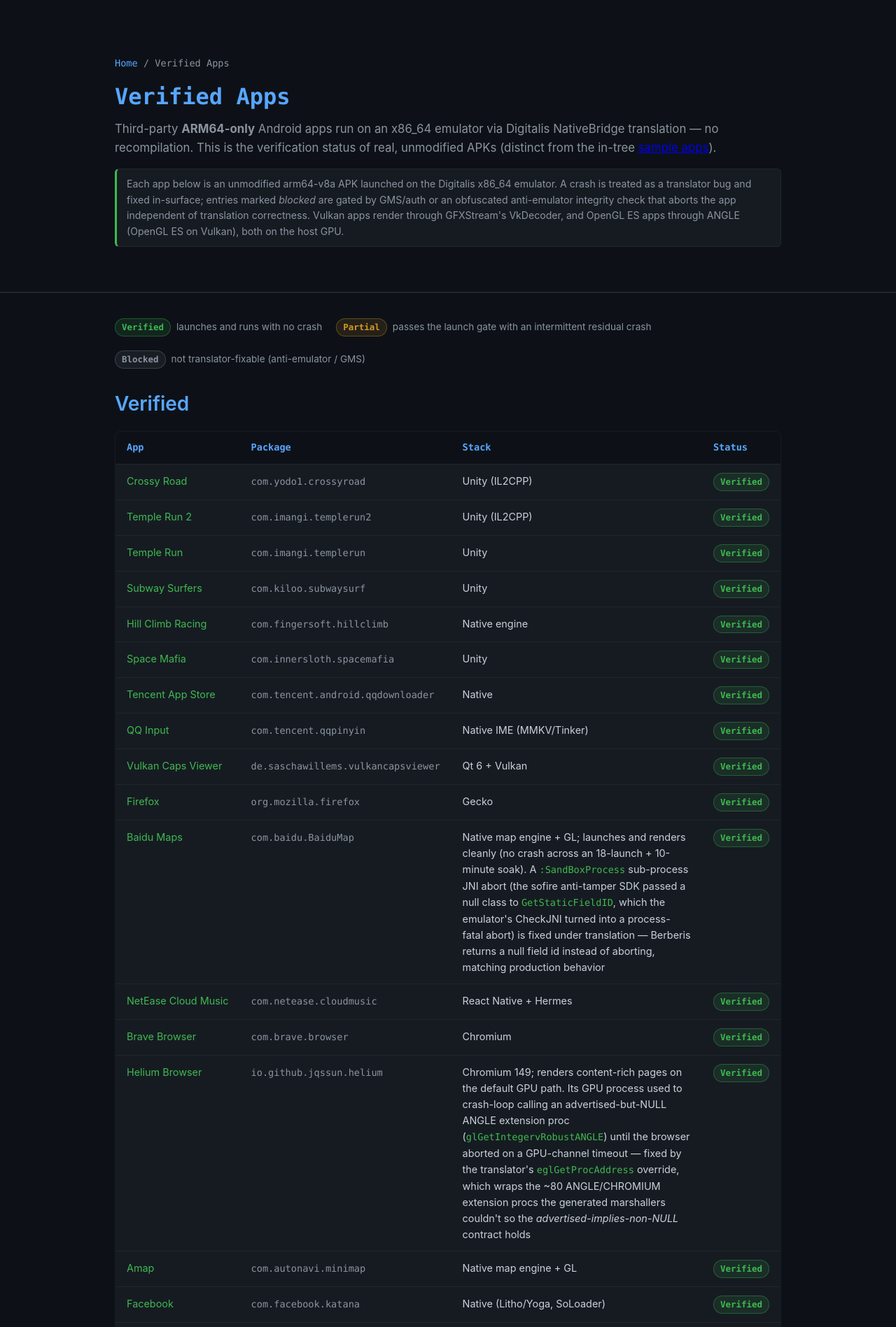
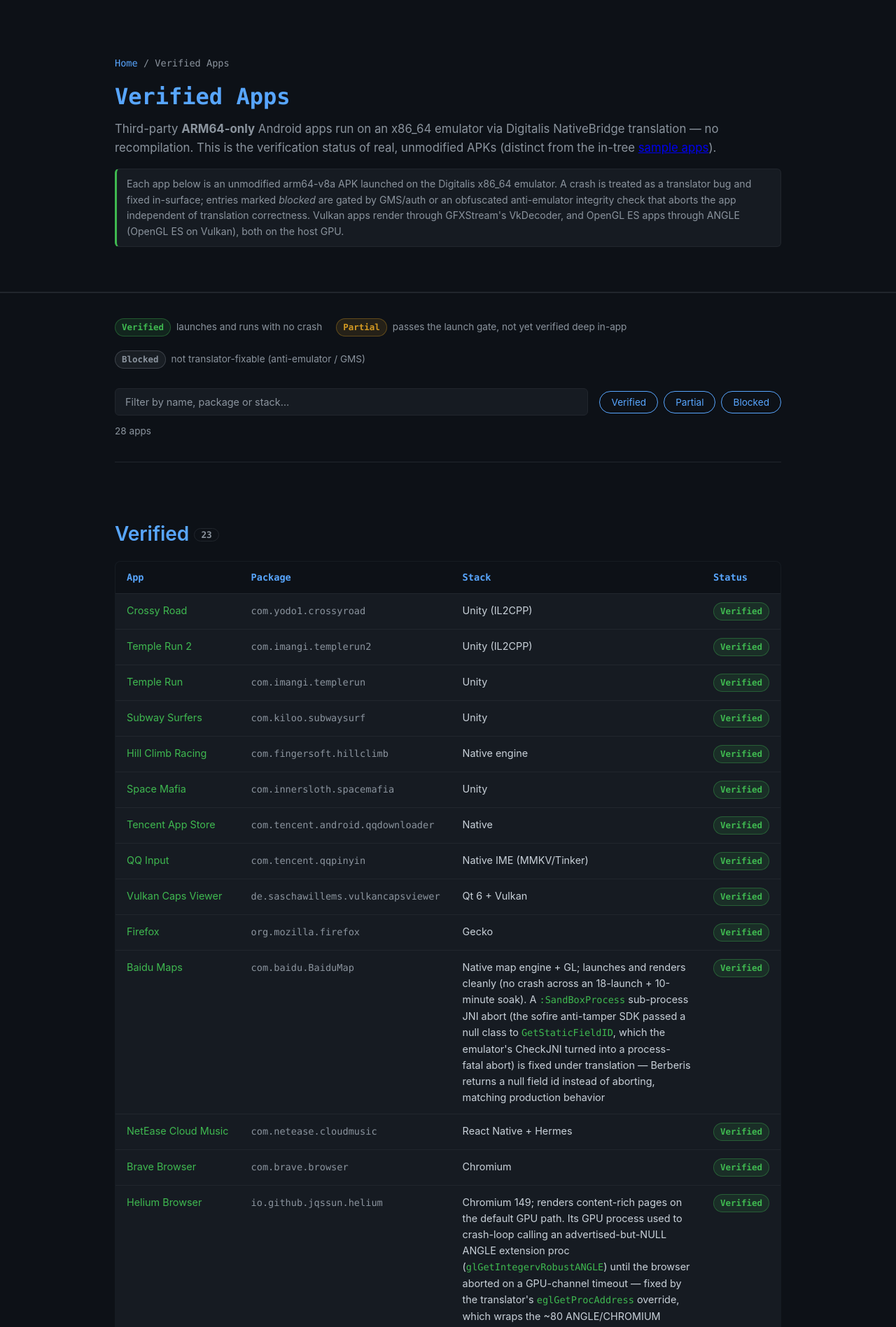
Before and after one commit to DigitalisX64/digitalisx64.github.io, a Jekyll site: the page built from apps.html, in a window 1280 px wide. Shown: the top 1897 px of the page at 70% size. Built offline with Jekyll 4.4.1, drawn with Linux system fonts in a browser that asks for light colours; some of the changed text lies outside the part shown.

Commit message:
site: move the verified-app list into a data file
apps.html was 28 apps of hand-written table markup, so adding one meant editing
HTML in the right of three tables and updating a count by hand. The list now
lives in _data/apps.yml and the page renders from it: tables, per-status counts,
and a search-and-filter toolbar that is revealed by script, so with JavaScript
off the page is simply the full tables as before.

Honkai: Star Rail moves to verified. It was marked partial pending in-game
verification, but the residual crash behind that caveat turned out to be a
re-signed, incorrectly merged APK rather than a translation fault.

Every other row renders byte-identically to the previous page, verified by
diffing the built output against the committed HTML rather than by eye — which
is how a text-wrapping bug that turned "GPU-channel" into "GPU- channel" was
caught before it shipped.

```diff
--- a/apps.html
+++ b/apps.html
@@ -1,3 +1,10 @@
+---
+layout: null
+title: Verified Apps
+# Keep the historical URL: the site-wide permalink style would otherwise move
+# this page to /apps/ and break every existing link to apps.html.
+permalink: /apps.html
+---
 <!DOCTYPE html>
 <html lang="en">
 <head>
@@ -31,76 +38,62 @@
     </div>
   </header>
 
-  <!-- Status legend -->
   <section>
     <div class="container">
       <div class="status-legend">
         <span><span class="badge badge-pass">Verified</span> launches and runs with no crash</span>
-        <span><span class="badge badge-partial">Partial</span> passes the launch gate with an intermittent residual crash</span>
+        <span><span class="badge badge-partial">Partial</span> passes the launch gate, not yet verified deep in-app</span>
         <span><span class="badge badge-blocked">Blocked</span> not translator-fixable (anti-emulator / GMS)</span>
       </div>
 
-      <!-- Verified -->
-      <h2 class="section-title">Verified</h2>
-      <table class="module-table">
-        <thead>
-          <tr><th>App</th><th>Package</th><th>Stack</th><th>Status</th></tr>
-        </thead>
-        <tbody>
-          <tr><td>Crossy Road</td><td class="pkg"><code>com.yodo1.crossyroad</code></td><td>Unity (IL2CPP)</td><td><span class="badge badge-pass">Verified</span></td></tr>
-          <tr><td>Temple Run 2</td><td class="pkg"><code>com.imangi.templerun2</code></td><td>Unity (IL2CPP)</td><td><span class="badge badge-pass">Verified</span></td></tr>
-          <tr><td>Temple Run</td><td class="pkg"><code>com.imangi.templerun</code></td><td>Unity</td><td><span class="badge badge-pass">Verified</span></td></tr>
-          <tr><td>Subway Surfers</td><td class="pkg"><code>com.kiloo.subwaysurf</code></td><td>Unity</td><td><span class="badge badge-pass">Verified</span></td></tr>
-          <tr><td>Hill Climb Racing</td><td class="pkg"><code>com.fingersoft.hillclimb</code></td><td>Native engine</td><td><span class="badge badge-pass">Verified</span></td></tr>
-          <tr><td>Space Mafia</td><td class="pkg"><code>com.innersloth.spacemafia</code></td><td>Unity</td><td><span class="badge badge-pass">Verified</span></td></tr>
-          <tr><td>Tencent App Store</td><td class="pkg"><code>com.tencent.android.qqdownloader</code></td><td>Native</td><td><span class="badge badge-pass">Verified</span></td></tr>
-          <tr><td>QQ Input</td><td class="pkg"><code>com.tencent.qqpinyin</code></td><td>Native IME (MMKV/Tinker)</td><td><span class="badge badge-pass">Verified</span></td></tr>
-          <tr><td>Vulkan Caps Viewer</td><td class="pkg"><code>de.saschawillems.vulkancapsviewer</code></td><td>Qt 6 + Vulkan</td><td><span class="badge badge-pass">Verified</span></td></tr>
-          <tr><td>Firefox</td><td class="pkg"><code>org.mozilla.firefox</code></td><td>Gecko</td><td><span class="badge badge-pass">Verified</span></td></tr>
-          <tr><td>Baidu Maps</td><td class="pkg"><code>com.baidu.BaiduMap</code></td><td>Native map engine + GL; launches and renders cleanly (no crash across an 18-launch + 10-minute soak). A <code>:SandBoxProcess</code> sub-process JNI abort (the sofire anti-tamper SDK passed a null class to <code>GetStaticFieldID</code>, which the emulator's CheckJNI turned into a process-fatal abort) is fixed under translation — Berberis returns a null field id instead of aborting, matching production behavior</td><td><span class="badge badge-pass">Verified</span></td></tr>
-          <tr><td>NetEase Cloud Music</td><td class="pkg"><code>com.netease.cloudmusic</code></td><td>React Native + Hermes</td><td><span class="badge badge-pass">Verified</span></td></tr>
-          <tr><td>Brave Browser</td><td class="pkg"><code>com.brave.browser</code></td><td>Chromium</td><td><span class="badge badge-pass">Verified</span></td></tr>
-          <tr><td>Helium Browser</td><td class="pkg"><code>io.github.jqssun.helium</code></td><td>Chromium 149; renders content-rich pages on the default GPU path. Its GPU process used to crash-loop calling an advertised-but-NULL ANGLE extension proc (<code>glGetIntegervRobustANGLE</code>) until the browser aborted on a GPU-channel timeout &mdash; fixed by the translator's <code>eglGetProcAddress</code> override, which wraps the ~80 ANGLE/CHROMIUM extension procs the generated marshallers couldn't so the <em>advertised-implies-non-NULL</em> contract holds</td><td><span class="badge badge-pass">Verified</span></td></tr>
-          <tr><td>Amap</td><td class="pkg"><code>com.autonavi.minimap</code></td><td>Native map engine + GL</td><td><span class="badge badge-pass">Verified</span></td></tr>
-          <tr><td>Facebook</td><td class="pkg"><code>com.facebook.katana</code></td><td>Native (Litho/Yoga, SoLoader)</td><td><span class="badge badge-pass">Verified</span></td></tr>
-          <tr><td>CoolApk</td><td class="pkg"><code>com.coolapk.market</code></td><td>Native; launches and loads its feed. It used to sit on &ldquo;Loading failed&rdquo; with no crash and no error in the log, because the heavy JIT tier&rsquo;s CPU-state cache was keyed on a register slot without regard for access width: a 64-bit read of a vector register zeroes the upper half of its host XMM, and forwarding that to a later 128-bit read of the same register fed zeroes into the app&rsquo;s bcrypt key schedule, producing a wrong hash and a rejected auth token. The cache now records each mapping&rsquo;s width and register class</td><td><span class="badge badge-pass">Verified</span></td></tr>
-          <tr><td>WeChat</td><td class="pkg"><code>com.tencent.mm</code></td><td>Native (Tinker/XWeb)</td><td><span class="badge badge-pass">Verified</span></td></tr>
-          <tr><td>Tencent Map</td><td class="pkg"><code>com.tencent.map</code></td><td>Native map engine + GL</td><td><span class="badge badge-pass">Verified</span></td></tr>
-          <tr><td>AliExpress</td><td class="pkg"><code>com.alibaba.aliexpresshd</code></td><td>Native + system WebView + SecurityGuard</td><td><span class="badge badge-pass">Verified</span></td></tr>
-          <tr><td>Douyin</td><td class="pkg"><code>com.ss.android.ugc.aweme</code></td><td>Native UI (ByteDance Lynx) + WebView hardware-accel draw functor; launches and survives. Its Lynx native UI library called <code>android::RegisterDrawFunctor</code> during WebView initialization — a symbol in the WebView hardware-accel support library <code>libwebviewchromium_plat_support</code> that used to abort the process as an uncovered proxy trampoline (<code>Bad '&lt;sym&gt;' call</code>). It is now covered in-surface and forwarded to the host WebView support library, with a valid host <code>JNIEnv</code> obtained by attaching the calling worker thread to the host VM</td><td><span class="badge badge-pass">Verified</span></td></tr>
-          <tr><td>Kuaishou</td><td class="pkg"><code>com.smile.gifmaker</code></td><td>Launches and runs cleanly. Three classes of fault were fixed under translation: fdsan fd-ownership aborts and a SIGALRM deadman-timer watchdog from its integrity SDK, and the media player's calls into <code>libgui.so</code> — a private SurfaceFlinger system library with no guest copy — now satisfied by a minimal guest-only stub plus the host-call redirect</td><td><span class="badge badge-pass">Verified</span></td></tr>
-        </tbody>
-      </table>
+      <!-- Filter toolbar. Hidden until the script enables it, so that with no
+           JavaScript the page is simply the full, unfiltered tables. -->
+      <div class="app-filter" id="app-filter" hidden>
+        <label class="app-search">
+          <span class="visually-hidden">Search apps</span>
+          <input type="search" id="app-search" placeholder="Filter by name, package or stack…" autocomplete="off">
+        </label>
+        <div class="app-chips" role="group" aria-label="Filter by status">
+          <button type="button" class="app-chip is-on" data-status="verified">Verified</button>
+          <button type="button" class="app-chip is-on" data-status="partial">Partial</button>
+          <button type="button" class="app-chip is-on" data-status="blocked">Blocked</button>
+        </div>
+        <p class="app-count" id="app-count" aria-live="polite"></p>
+      </div>
 
-      <!-- Partial -->
-      <h2 class="section-title" style="margin-top:48px">Partial</h2>
-      <p class="section-desc">These pass the launch-stability gate but are not yet verified deep in-app; remaining work is tracked in-surface.</p>
-      <table class="module-table">
-        <thead>
-          <tr><th>App</th><th>Package</th><th>Status detail</th><th>Status</th></tr>
-        </thead>
-        <tbody>
-          <tr><td>Honkai: Star Rail</td><td class="pkg"><code>com.HoYoverse.hkrpgoversea</code></td><td>A namespace-isolation fix clears the crash that blocked launch. Isolated app namespaces no longer load their own copies of non-public system libraries, so Unity&rsquo;s global <code>operator new</code> in <code>libunity.so</code> can no longer interpose over a system library and route it into the app&rsquo;s not-yet-initialized allocator (previously a SIGILL on libunity&rsquo;s encrypted lazy-init path). The game now boots to its login screen under translation; further in-game verification is pending.</td><td><span class="badge badge-partial">Partial</span></td></tr>
-        </tbody>
-      </table>
+      {% assign sections = "verified,partial,blocked" | split: "," %}
+      {% for status in sections %}
+      {% assign apps = site.data.apps[status] %}
+      {% if apps and apps.size > 0 %}
+      {% case status %}
+        {% when "verified" %}{% assign heading = "Verified" %}{% assign label = "Verified" %}{% assign badge = "badge-pass" %}{% assign col3 = "Stack" %}{% assign intro = "" %}
+        {% when "partial" %}{% assign heading = "Partial" %}{% assign label = "Partial" %}{% assign badge = "badge-partial" %}{% assign col3 = "Status detail" %}{% assign intro = "These pass the launch-stability gate but are not yet verified deep in-app; remaining work is tracked in-surface." %}
+        {% when "blocked" %}{% assign heading = "Known limitations" %}{% assign label = "Blocked" %}{% assign badge = "badge-blocked" %}{% assign col3 = "Reason" %}{% assign intro = "These are blocked in the <strong>Digitalis test environment specifically</strong> — a bare, GMS-less AOSP emulator image. They ship Google Mobile Services dependencies and/or obfuscated anti-emulator integrity protectors that abort at startup <em>after</em> their native libraries load cleanly under translation (one entry instead fails on an in-app assertion of its own). That is an environment/app-policy refusal or an app-internal bug, <strong>not a translation error</strong>. The Digitalis test environment does not represent a production environment that ships GMS — on a GMS-equipped device or emulator these apps may run normally, so a &quot;Blocked&quot; status here is not a statement about Digitalis translation correctness." %}
+      {% endcase %}
+      <section class="app-section" data-status="{{ status }}"{% unless forloop.first %} style="padding-top:0;border-top:0"{% endunless %}>
+        <h2 class="section-title">{{ heading }} <span class="section-count" data-count-for="{{ status }}">{{ apps.size }}</span></h2>
+        {% if intro != "" %}<p class="section-desc">{{ intro }}</p>{% endif %}
+        <table class="module-table">
+          <thead>
+            <tr><th>App</th><th>Package</th><th>{{ col3 }}</th><th>Status</th></tr>
+          </thead>
+          <tbody>
+            {% for app in apps %}
+            <tr data-status="{{ status }}" data-search="{{ app.name | append: ' ' | append: app.package | append: ' ' | append: app.stack | append: ' ' | append: app.reason | strip_html | downcase | escape }}">
+              <td>{{ app.name }}</td>
+              <td class="pkg"><code>{{ app.package }}</code></td>
+              <td>{{ app.stack | default: app.reason }}{% if app.notes %}{% if app.stack or app.reason %}; {% endif %}{{ app.notes }}{% endif %}</td>
+              <td><span class="badge {{ badge }}">{{ label }}</span></td>
+            </tr>
+            {% endfor %}
+          </tbody>
+        </table>
+        <p class="app-empty" hidden>No apps match this filter.</p>
+      </section>
+      {% endif %}
+      {% endfor %}
 
-      <!-- Blocked -->
-      <h2 class="section-title" style="margin-top:48px">Known limitations</h2>
-      <p class="section-desc">These are blocked in the <strong>Digitalis test environment specifically</strong> — a bare, GMS-less AOSP emulator image. They ship Google Mobile Services dependencies and/or obfuscated anti-emulator integrity protectors that abort at startup <em>after</em> their native libraries load cleanly under translation (one entry instead fails on an in-app assertion of its own). That is an environment/app-policy refusal or an app-internal bug, <strong>not a translation error</strong>. The Digitalis test environment does not represent a production environment that ships GMS — on a GMS-equipped device or emulator these apps may run normally, so a "Blocked" status here is not a statement about Digitalis translation correctness.</p>
-      <table class="module-table">
-        <thead>
-          <tr><th>App</th><th>Package</th><th>Reason</th><th>Status</th></tr>
-        </thead>
-        <tbody>
-          <tr><td>Hill Climb Racing 2</td><td class="pkg"><code>com.fingersoft.hcr2</code></td><td>Obfuscated integrity protector (<code>yez.d "01"</code>) + Google Play dependency</td><td><span class="badge badge-blocked">Blocked</span></td></tr>
-          <tr><td>Clash of Clans</td><td class="pkg"><code>com.supercell.clashofclans</code></td><td>Obfuscated integrity protector (<code>xlebgahq.ab "02"</code>) + Google Play dependency</td><td><span class="badge badge-blocked">Blocked</span></td></tr>
-          <tr><td>Amazon Shopping</td><td class="pkg"><code>com.amazon.mShop.android.shopping</code></td><td>Google Play Services / Firebase dependency (native hidden-API-exemption abort fixed under translation; process now stays alive and reaches the GMS gate)</td><td><span class="badge badge-blocked">Blocked</span></td></tr>
-          <tr><td>Microsoft Teams</td><td class="pkg"><code>com.microsoft.teams</code></td><td>OneAuth + Google Play Services dependency (native hidden-API-exemption abort fixed under translation; now reaches the OneAuth/GMS gate)</td><td><span class="badge badge-blocked">Blocked</span></td></tr>
-          <tr><td>WhatsApp</td><td class="pkg"><code>com.whatsapp</code></td><td>Launches, loads its native libraries cleanly, and reaches its EULA screen; an intermittent in-app assertion in its own dependency-injection framework ("must not be called on the main thread") fires during EULA activity teardown &mdash; a pure Java crash with no translator frame in the stack</td><td><span class="badge badge-blocked">Blocked</span></td></tr>
-        </tbody>
-      </table>
-
-      <p class="section-desc" style="margin-top:32px">Status reflects manual verification on the Digitalis emulator and evolves as fixes land. App and package names are the publishers'; trademarks belong to their respective owners. Listing here indicates translation compatibility only, not affiliation or endorsement.</p>
+      <p class="section-desc" style="margin-top:32px">Status reflects manual verification on the Digitalis emulator and evolves as fixes land. App and package names are the publishers'; trademarks belong to their respective owners. Listing here indicates translation compatibility only, not affiliation or endorsement. The underlying list lives in <a href="https://github.com/DigitalisX64/digitalisx64.github.io/blob/android-latest-release/_data/apps.yml"><code>_data/apps.yml</code></a>.</p>
     </div>
   </section>
 
@@ -112,5 +105,55 @@
     </div>
   </footer>
 
+  <script>
+    (function () {
+      var filter = document.getElementById('app-filter');
+      var search = document.getElementById('app-search');
+      var count = document.getElementById('app-count');
+      var chips = Array.prototype.slice.call(document.querySelectorAll('.app-chip'));
+      var rows = Array.prototype.slice.call(document.querySelectorAll('tr[data-status]'));
+      var sections = Array.prototype.slice.call(document.querySelectorAll('.app-section'));
+      if (!rows.length) return;
+
+      filter.hidden = false;
+
+      function apply() {
+        var term = search.value.trim().toLowerCase();
+        var on = {};
+        chips.forEach(function (c) { on[c.dataset.status] = c.classList.contains('is-on'); });
+
+        var shown = 0;
+        rows.forEach(function (row) {
+          var match = on[row.dataset.status] &&
+                      (term === '' || row.dataset.search.indexOf(term) !== -1);
+          row.hidden = !match;
+          if (match) shown++;
+        });
+
+        sections.forEach(function (section) {
+          var visible = section.querySelectorAll('tr[data-status]:not([hidden])').length;
+          var badge = section.querySelector('[data-count-for]');
+          if (badge) badge.textContent = visible;
+          section.querySelector('table').hidden = visible === 0;
+          section.querySelector('.app-empty').hidden = visible !== 0;
+        });
+
+        count.textContent = shown + (shown === 1 ? ' app' : ' apps') +
+                            (term === '' ? '' : ' matching “' + search.value.trim() + '”');
+      }
+
+      search.addEventListener('input', apply);
+      chips.forEach(function (chip) {
+        chip.addEventListener('click', function () {
+          chip.classList.toggle('is-on');
+          chip.setAttribute('aria-pressed', chip.classList.contains('is-on'));
+          apply();
+        });
+        chip.setAttribute('aria-pressed', 'true');
+      });
+      apply();
+    })();
+  </script>
+
 </body>
 </html>
--- a/style.css
+++ b/style.css
@@ -742,6 +742,97 @@ code {
   background: rgba(139, 148, 158, 0.10);
   border-color: rgba(139, 148, 158, 0.30);
 }
+/* --- Verified-apps filter (progressive enhancement) --- */
+
+.visually-hidden {
+  position: absolute;
+  width: 1px;
+  height: 1px;
+  overflow: hidden;
+  clip: rect(0 0 0 0);
+  white-space: nowrap;
+}
+
+.app-filter {
+  display: flex;
+  flex-wrap: wrap;
+  align-items: center;
+  gap: 12px 16px;
+  margin-bottom: 32px;
+}
+
+.app-search {
+  flex: 1 1 260px;
+}
+
+.app-search input {
+  width: 100%;
+  background: var(--bg-secondary);
+  border: 1px solid var(--border);
+  border-radius: 6px;
+  padding: 10px 14px;
+  color: var(--text);
+  font-family: inherit;
+  font-size: 0.9rem;
+}
+
+.app-search input::placeholder {
+  color: var(--text-secondary);
+}
+
+.app-search input:focus-visible,
+.app-chip:focus-visible {
+  outline: 2px solid var(--accent);
+  outline-offset: 2px;
+}
+
+.app-chips {
+  display: flex;
+  gap: 8px;
+}
+
+.app-chip {
+  background: transparent;
+  border: 1px solid var(--border);
+  border-radius: 999px;
+  padding: 7px 16px;
+  color: var(--text-secondary);
+  font-family: inherit;
+  font-size: 0.85rem;
+  cursor: pointer;
+  transition: border-color 0.15s, color 0.15s;
+}
+
+.app-chip:hover {
+  color: var(--text);
+}
+
+.app-chip.is-on {
+  border-color: var(--accent);
+  color: var(--accent);
+}
+
+.app-count {
+  flex: 0 0 100%;
+  color: var(--text-secondary);
+  font-size: 0.85rem;
+}
+
+.section-count {
+  font-family: 'SF Mono', 'Cascadia Code', 'Fira Code', 'Consolas', monospace;
+  font-size: 0.8rem;
+  color: var(--text-secondary);
+  border: 1px solid var(--border);
+  border-radius: 999px;
+  padding: 1px 9px;
+  vertical-align: middle;
+}
+
+.app-empty {
+  color: var(--text-secondary);
+  font-size: 0.9rem;
+}
+
 .status-legend {
   display: flex;
   flex-wrap: wrap;
```
Also changed, not shown: _data/apps.yml (added, +166 -0 lines), scripts/check-apps-data.py (added, +113 -0 lines), .github/workflows/ci.yml, .pymarkdown.json (added), README.md, 2 other files.
